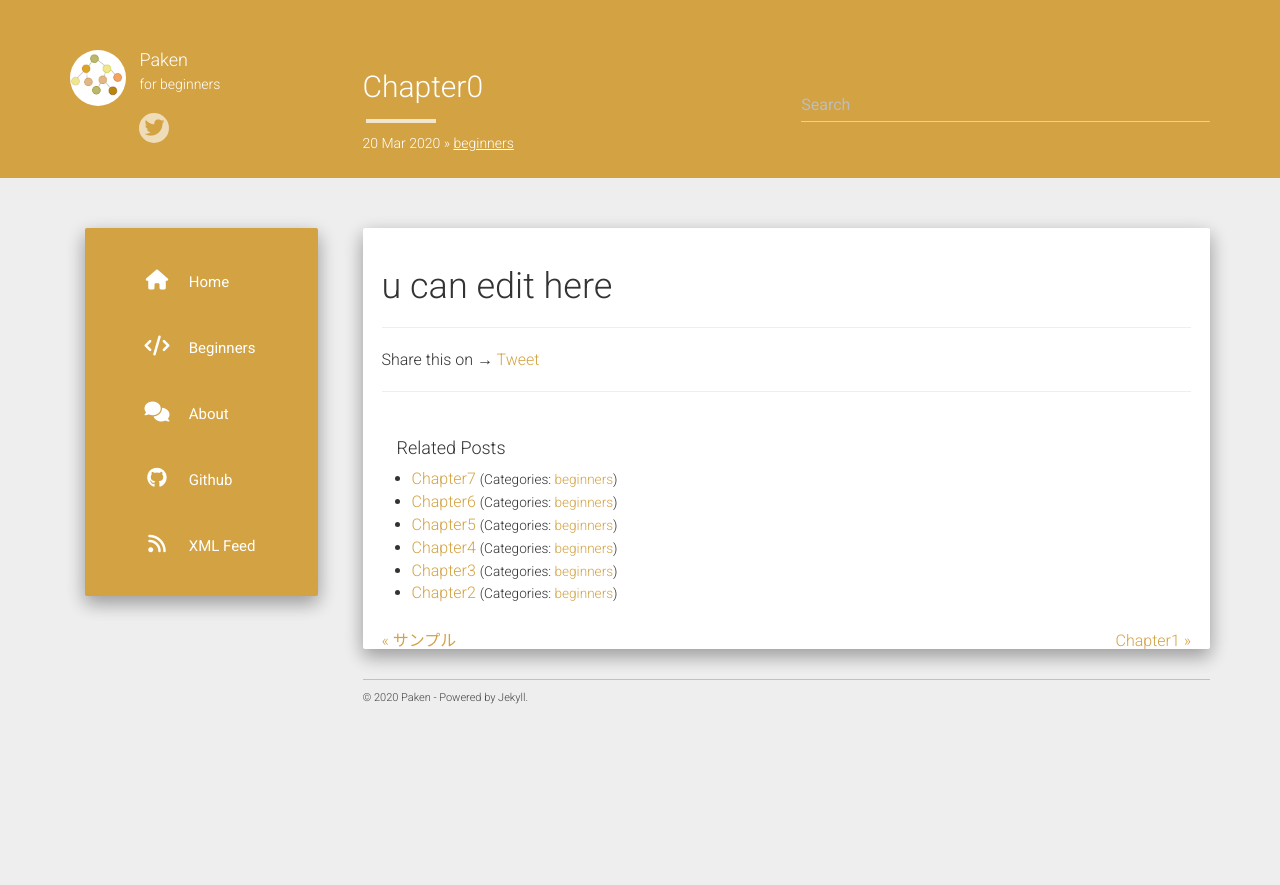
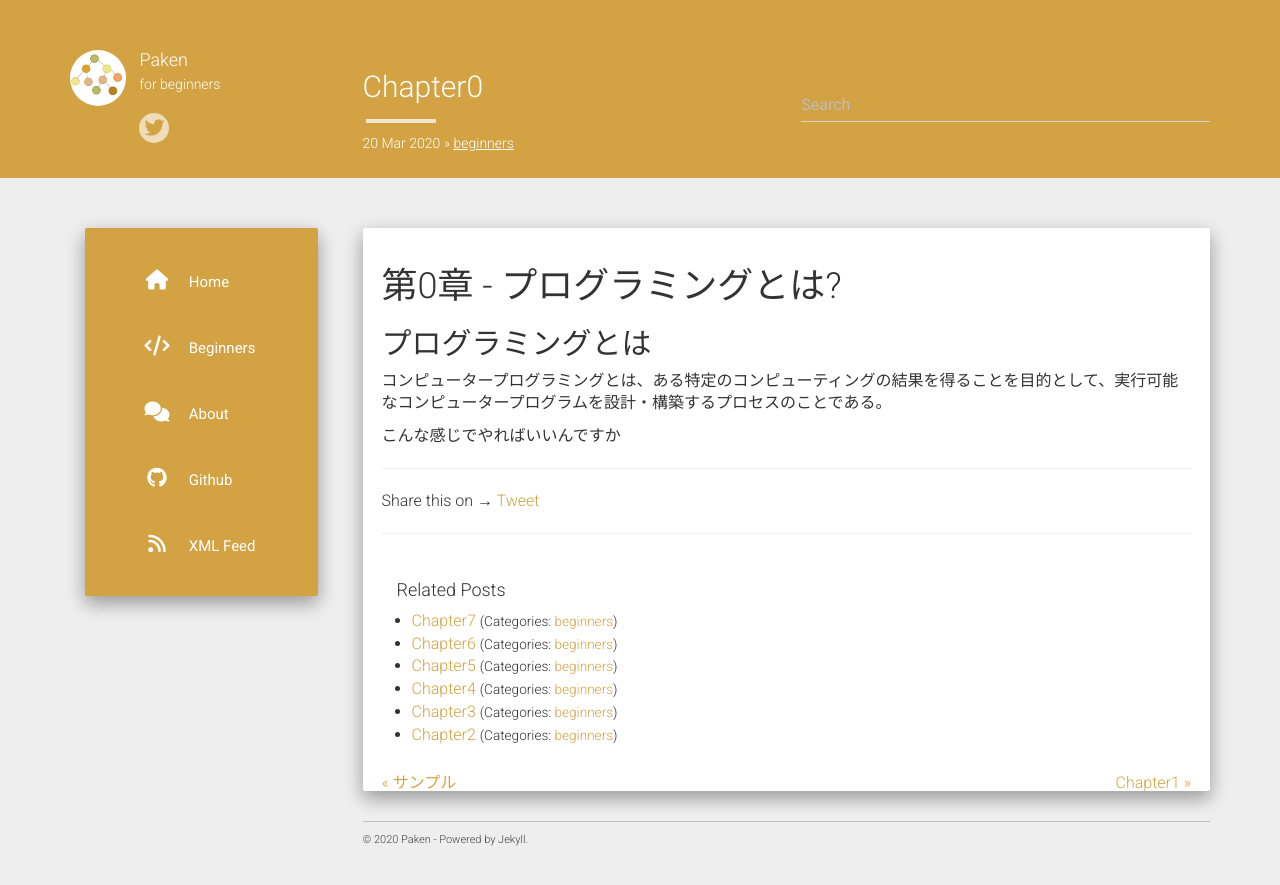
Before and after one commit to TKPaken/beginners, a Jekyll site: the page built from _posts/2020-3-20-chapter0.md, in a window 1280 px wide. Shown: the top 885 px of the page. Built offline with Jekyll 4.4.1, drawn with Linux system fonts in a browser that asks for light colours; nearby versions of some CDN libraries; comment, search, counter and statistics services are not loaded.

Commit message:
edit chapter0

```diff
--- a/_posts/2020-3-20-chapter0.md
+++ b/_posts/2020-3-20-chapter0.md
@@ -6,4 +6,10 @@ categories: beginners
 mathjax: true
 ---
 
-# u can edit here
+# 第0章 - プログラミングとは?
+
+## プログラミングとは
+
+コンピュータープログラミングとは、ある特定のコンピューティングの結果を得ることを目的として、実行可能なコンピュータープログラムを設計・構築するプロセスのことである。
+
+こんな感じでやればいいんですか
```
